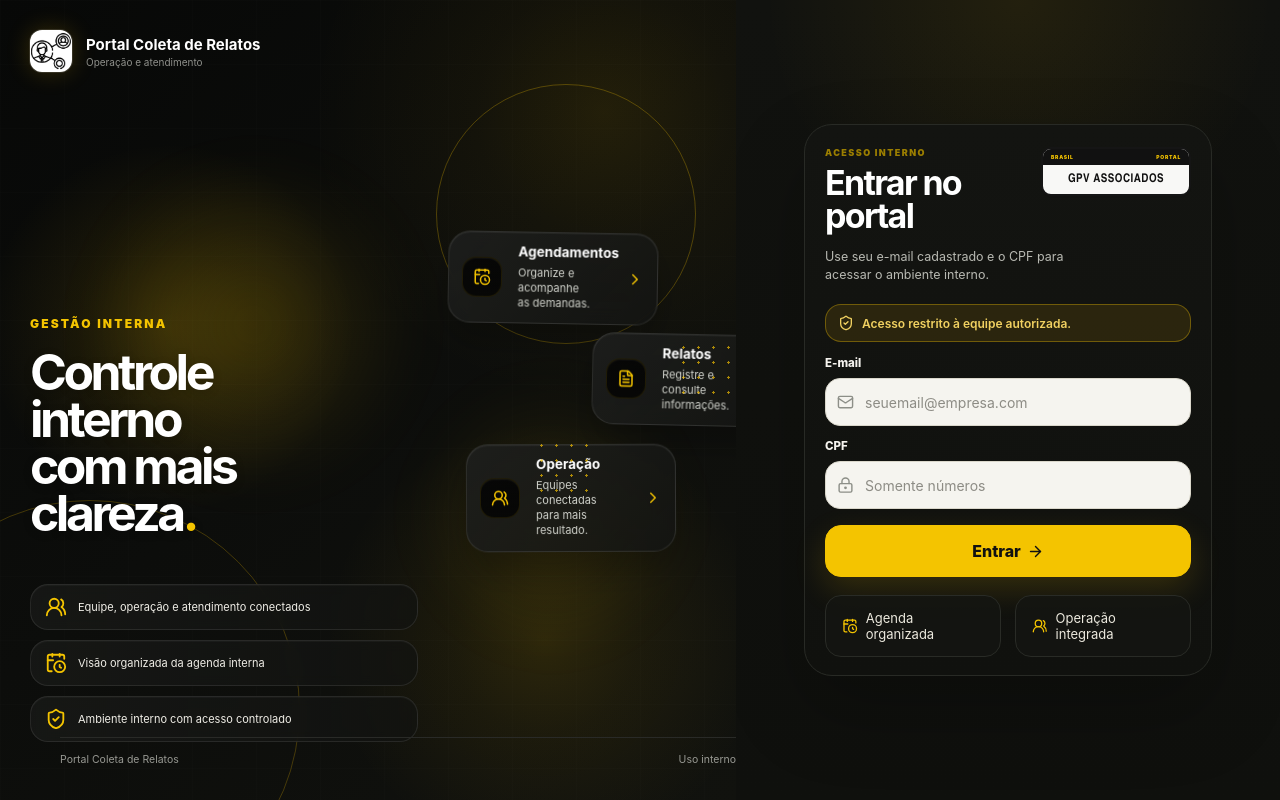
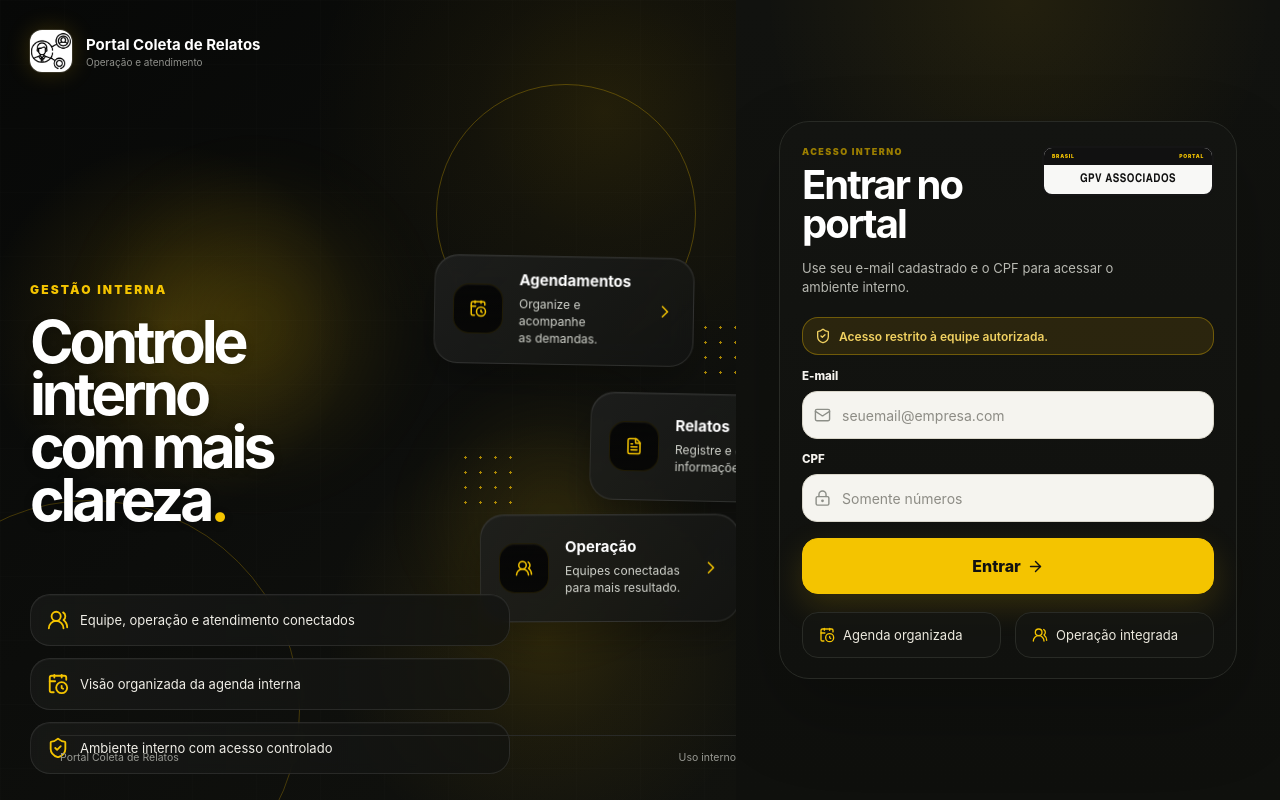
Before and after one commit to pedrohenriquefsdev-never-give-up/Coleta-de-Relatos-Agendamento, a Next.js app: page /login in a window 1280 px wide. Built offline with nearby package versions, Linux system fonts and the light colour scheme; no server answers.

Commit message:
Add files via upload

```diff
--- a/app/globals.css
+++ b/app/globals.css
@@ -1024,3 +1024,117 @@
   .cluster-b{top:140px!important;left:156px!important}
   .cluster-c{top:180px!important;left:358px!important}
 }
+
+/* V1.15 - hard alignment toward approved mockup */
+.v18-hero-grid{
+  margin-top:72px!important;
+  grid-template-columns:minmax(320px,.88fr) minmax(360px,1.12fr)!important;
+  gap:34px!important;
+  align-items:start!important;
+}
+.v18-copy-block h1{
+  font-size:clamp(62px,5.1vw,84px)!important;
+  max-width:520px!important;
+  line-height:.90!important;
+}
+.v18-microcards{
+  min-height:395px!important;
+  margin-top:0!important;
+}
+.v18-microcard{
+  width:290px!important;
+  min-height:118px!important;
+  padding:18px 20px!important;
+  border-radius:24px!important;
+}
+.v18-microcard strong{font-size:17px!important;margin-bottom:6px!important}
+.v18-microcard small{font-size:13px!important;line-height:1.45!important}
+.v18-microcard .micro-icon{
+  width:56px!important;
+  height:56px!important;
+  border-radius:16px!important;
+}
+.v18-microcard .micro-arrow svg{width:20px!important;height:20px!important}
+.v18-microcard.card-a{
+  top:-8px!important;
+  left:58px!important;
+}
+.v18-microcard.card-b{
+  top:148px!important;
+  left:240px!important;
+}
+.v18-microcard.card-c{
+  top:286px!important;
+  left:108px!important;
+}
+.cluster-a{top:64px!important;left:350px!important}
+.cluster-b{top:202px!important;left:84px!important}
+.cluster-c{top:314px!important;left:420px!important}
+.v18-feature-stack{
+  width:540px!important;
+  max-width:540px!important;
+  bottom:34px!important;
+  gap:14px!important;
+}
+.v18-feature-stack>div{
+  padding:16px 18px!important;
+  border-radius:20px!important;
+}
+.v18-feature-stack>div span{
+  font-size:14px!important;
+}
+.v17-footer{bottom:12px!important}
+.v18-panel .login-panel-wrap{width:min(458px,100%)!important}
+.v18-login-card{
+  padding:28px 24px 22px!important;
+  border-radius:30px!important;
+}
+.v18-login-card .login-card-topline h2{
+  font-size:44px!important;
+  max-width:200px!important;
+}
+.v18-login-card .login-intro{
+  font-size:14px!important;
+  max-width:320px!important;
+}
+.v18-login-card .vehicle-plate.wide{width:172px!important}
+.v18-login-card .plate-top{height:17px!important}
+.v18-login-card .btn.primary{min-height:56px!important}
+.v18-login-mini-features>div{padding:12px 14px!important;font-size:12px!important}
+
+@media(max-width:1500px){
+  .v18-copy-block h1{font-size:clamp(58px,4.8vw,76px)!important}
+  .v18-microcard{width:272px!important}
+  .v18-microcard.card-a{left:44px!important}
+  .v18-microcard.card-b{left:214px!important}
+  .v18-microcard.card-c{left:92px!important}
+  .cluster-a{left:330px!important}
+  .cluster-c{left:398px!important}
+  .v18-feature-stack{width:510px!important;max-width:510px!important}
+}
+@media(max-height:820px) and (min-width:981px){
+  .v18-hero-grid{margin-top:54px!important}
+  .v18-copy-block h1{font-size:clamp(56px,4.6vw,70px)!important}
+  .v18-microcards{min-height:350px!important}
+  .v18-microcard{width:260px!important;min-height:108px!important;padding:16px 18px!important}
+  .v18-microcard strong{font-size:15px!important}
+  .v18-microcard small{font-size:12px!important}
+  .v18-microcard .micro-icon{width:50px!important;height:50px!important}
+  .v18-microcard.card-a{top:-6px!important;left:50px!important}
+  .v18-microcard.card-b{top:132px!important;left:206px!important}
+  .v18-microcard.card-c{top:252px!important;left:96px!important}
+  .cluster-a{top:58px!important;left:314px!important}
+  .cluster-b{top:188px!important;left:74px!important}
+  .cluster-c{top:278px!important;left:376px!important}
+  .v18-feature-stack{width:480px!important;max-width:480px!important;bottom:26px!important;gap:12px!important}
+  .v18-feature-stack>div{padding:14px 16px!important}
+  .v18-feature-stack>div span{font-size:13px!important}
+  .v18-login-card{padding:24px 22px 20px!important}
+  .v18-login-card .login-card-topline h2{font-size:40px!important}
+  .v18-login-card .login-intro{font-size:13px!important}
+}
+@media(max-width:1180px){
+  .v18-microcards{min-height:0!important}
+  .v18-microcard{width:100%!important;min-height:auto!important}
+  .v18-feature-stack{width:100%!important;max-width:none!important;bottom:auto!important}
+}
--- a/package.json
+++ b/package.json
@@ -1,6 +1,6 @@
 {
   "name": "portal-coleta-relatos",
-  "version": "1.14.0",
+  "version": "1.15.0",
   "private": true,
   "scripts": {
     "dev": "next dev",
```
